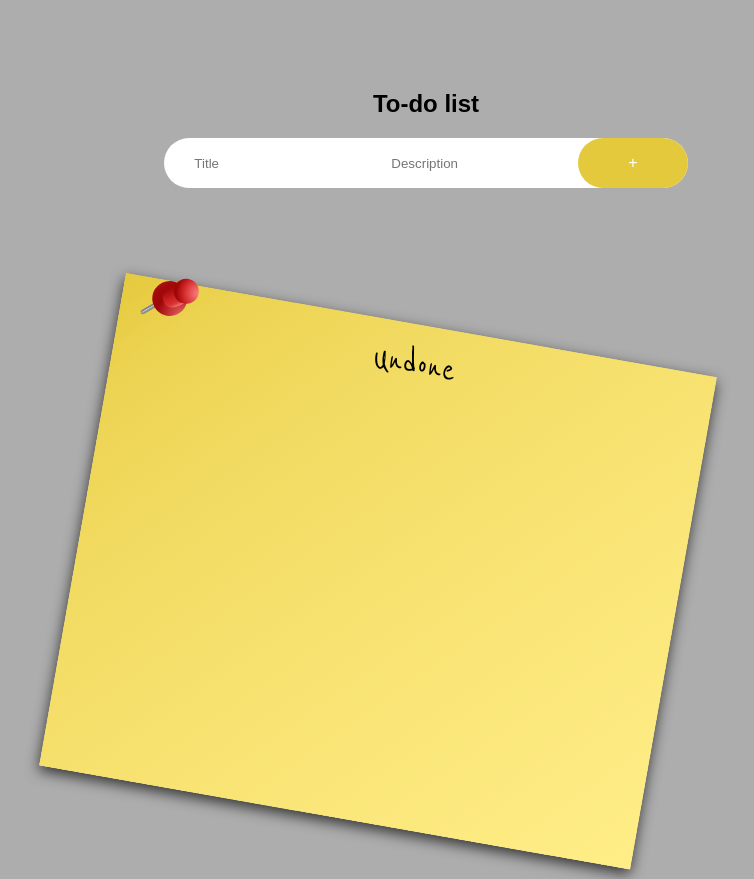
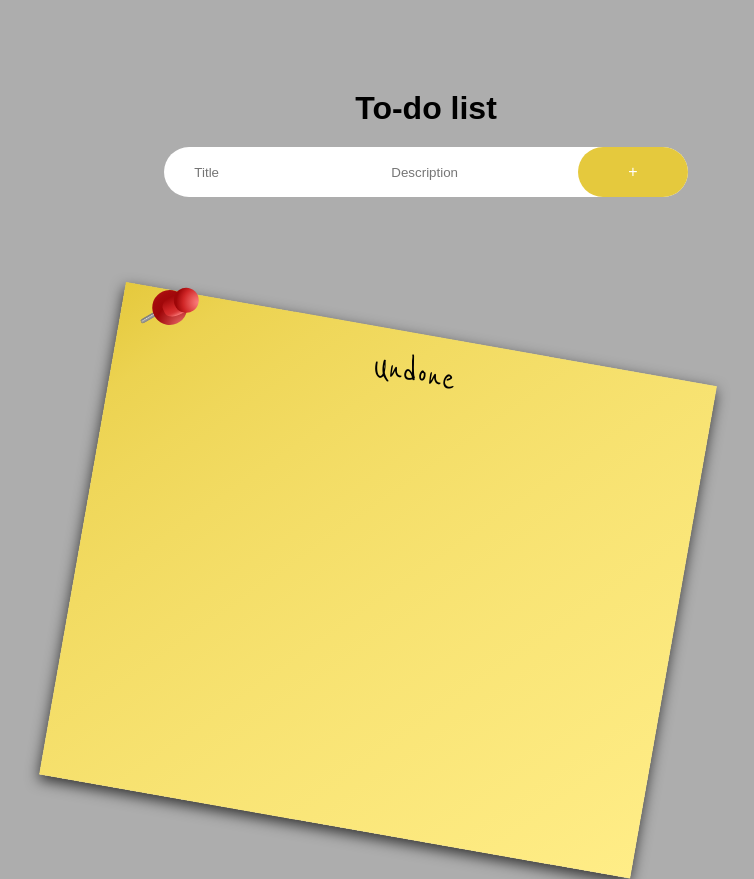
Before and after one commit to MoaSvensson5/Todo-app, a plain HTML site: page index.html in a window 1280 px wide. Shown: the top 879 px of the page, without its empty margins (214-968 px from the left). Drawn offline with Linux system fonts and the light colour scheme.

Commit message:
editing the title (h2 element)

```diff
--- a/style.css
+++ b/style.css
@@ -24,7 +24,7 @@
     gap:20px;
 }
 h2 {
-    -size: 2em;
+    font-size: 2em;
 }
 .add {
     display: flex;
```
